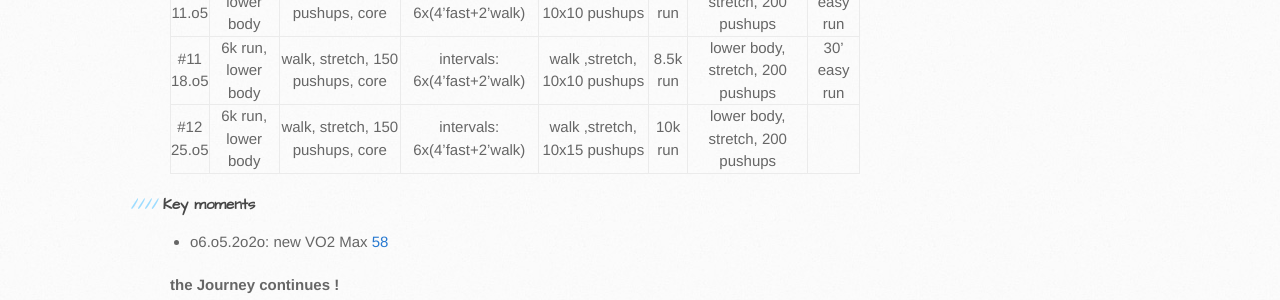
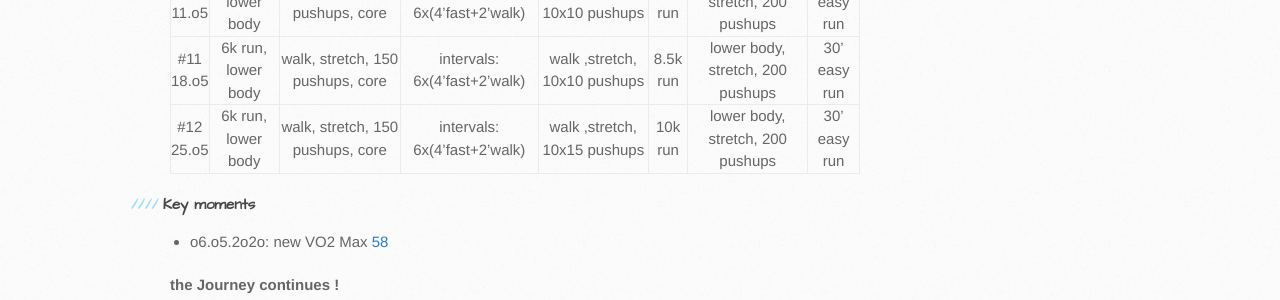
Before and after one commit to jokeru/facebook, a Jekyll site: the page built from _posts/2020-03-08-covid19_workout.md, in a window 1280 px wide. Shown: the part 1831-2131 px from the top of the page. Built offline with Jekyll 4.4.1, drawn with Linux system fonts in a browser that asks for light colours; comment, search, counter and statistics services are not loaded.

Commit message:
Update 2020-03-08-covid19_workout.md

```diff
--- a/_posts/2020-03-08-covid19_workout.md
+++ b/_posts/2020-03-08-covid19_workout.md
@@ -66,7 +66,7 @@ Run, Forest, Run: not too easy, not too hard - most of the times :D
 | #9 <br/> o4.o5 | 5k run, lower body | walk, stretch, 150 pushups, core | intervals: 6x(4'fast+2'walk) | walk ,stretch, 10x10 pushups | 6k run | lower body, stretch, 200 pushups | 30' easy run |
 | #10 <br/> 11.o5 | 5k run, lower body | walk, stretch, 150 pushups, core | intervals: 6x(4'fast+2'walk) | walk ,stretch, 10x10 pushups | 7k run | lower body, stretch, 200 pushups | 30' easy run |
 | #11 <br/> 18.o5 | 6k run, lower body | walk, stretch, 150 pushups, core | intervals: 6x(4'fast+2'walk) | walk ,stretch, 10x10 pushups | 8.5k run | lower body, stretch, 200 pushups | 30' easy run |
-| #12 <br/> 25.o5 | 6k run, lower body | walk, stretch, 150 pushups, core | intervals: 6x(4'fast+2'walk) | walk ,stretch, 10x15 pushups | 10k run | lower body, stretch, 200 pushups | |
+| #12 <br/> 25.o5 | 6k run, lower body | walk, stretch, 150 pushups, core | intervals: 6x(4'fast+2'walk) | walk ,stretch, 10x15 pushups | 10k run | lower body, stretch, 200 pushups | 30' easy run |
 
 
 #### Key moments
```
